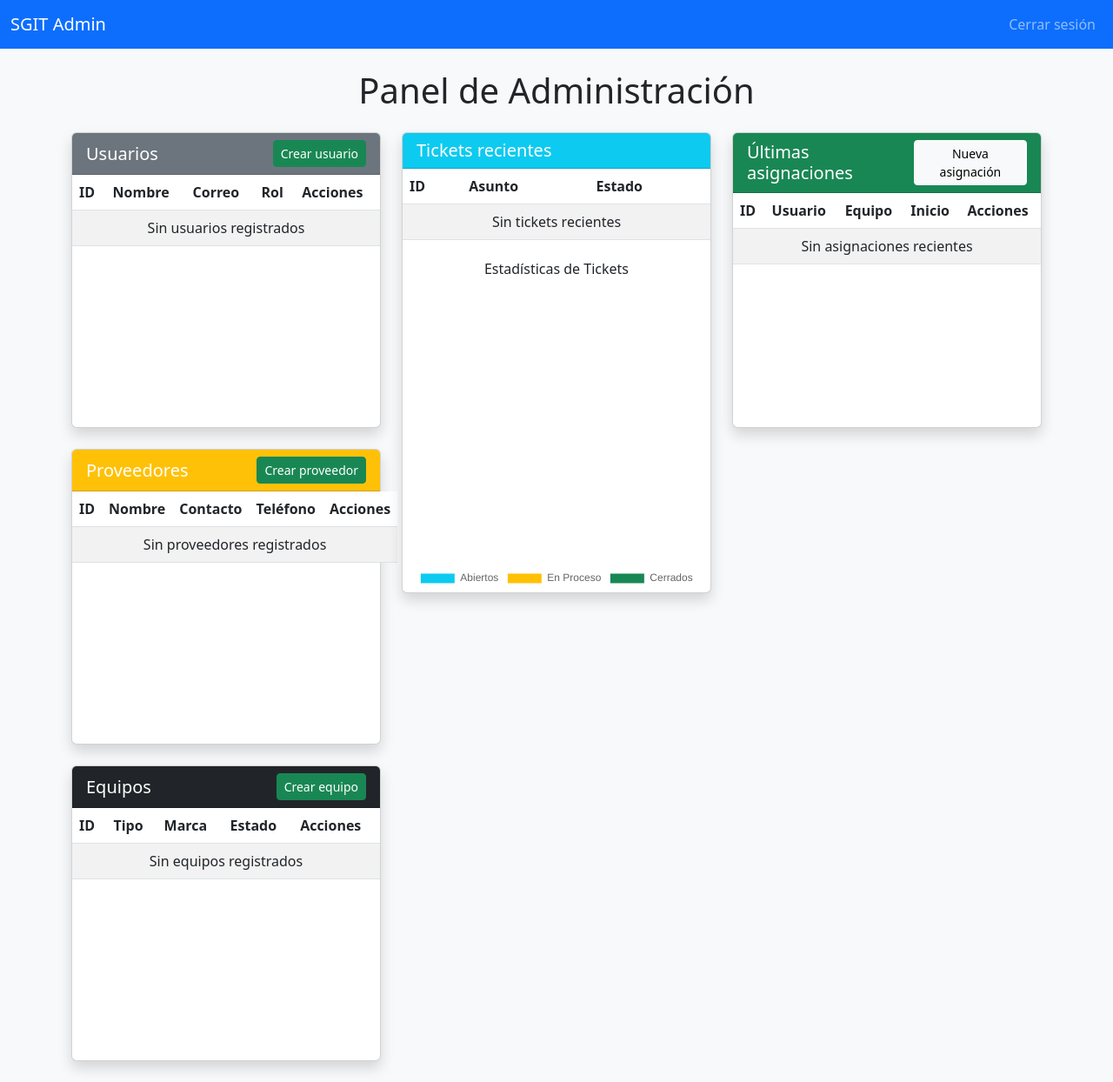
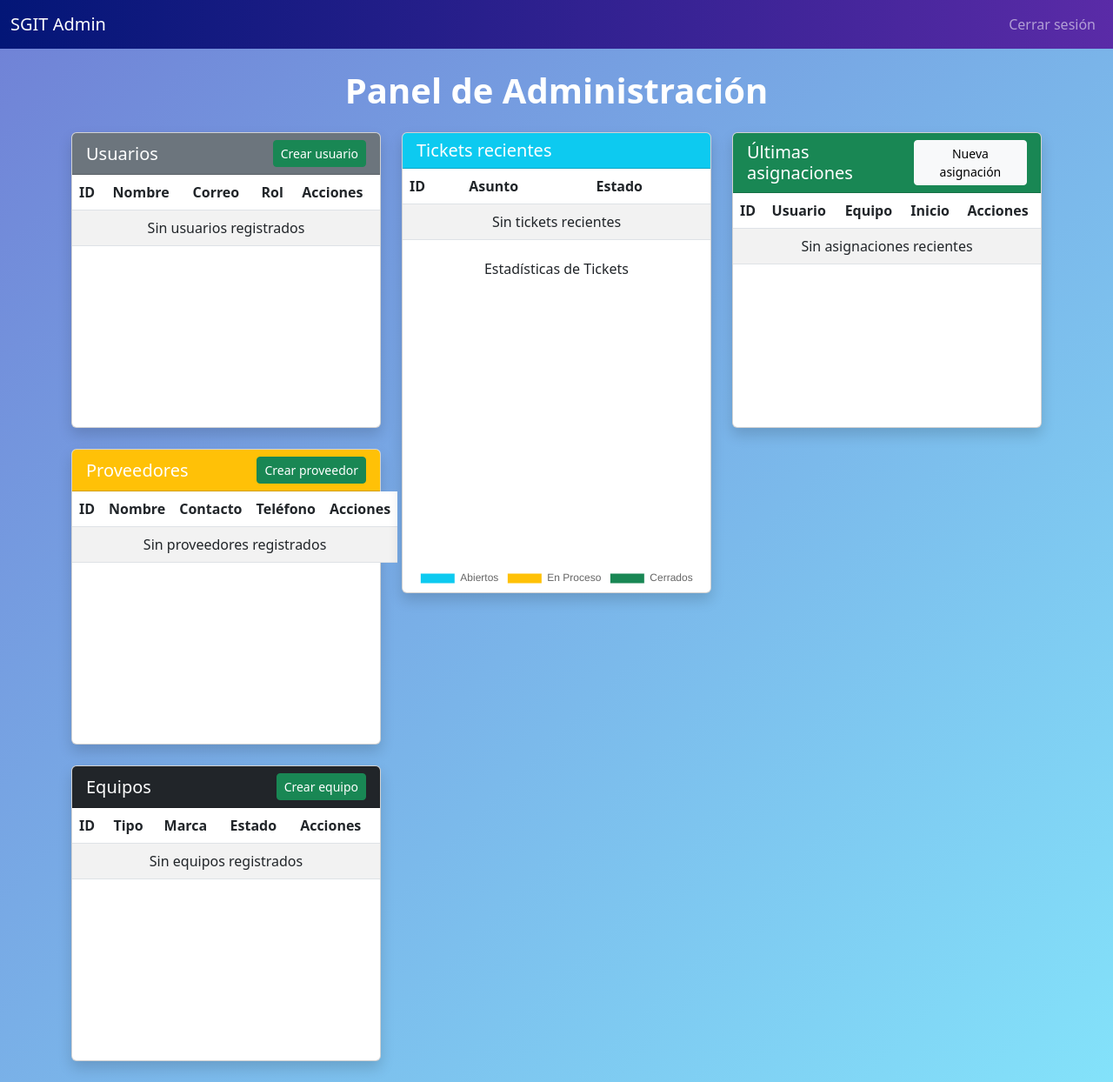
Before and after one commit to vrca26/SGIT, a FastAPI app: page /asignaciones in a window 1280 px wide. Shown: the whole page at 87% size. Run offline with FastAPI, Linux system fonts and the light colour scheme.

Commit message:
Enhance UI by adding background gradients to login and admin dashboard pages; improve navbar styling and header text visibility.

```diff
--- a/templates/dashboard_admin.html
+++ b/templates/dashboard_admin.html
@@ -17,10 +17,19 @@
                 max-width: 100%;
             }
         }
+        body {
+            /* Degradado tipo Odoo: violeta a azul */
+            min-height: 100vh;
+            background: linear-gradient(135deg,rgb(112, 129, 214) 0%,rgb(131, 226, 250) 100%);
+            /* Puedes ajustar los colores a tu gusto */
+        }
+        .custom-navbar {
+        background: linear-gradient(90deg,rgb(3, 22, 119) 0%,rgb(90, 43, 167) 100%) !important;
+        }
     </style>
 </head>
 <body class="bg-light">
-    <nav class="navbar navbar-expand-lg navbar-dark bg-primary">
+    <nav class="navbar navbar-expand-lg navbar-dark bg-primary custom-navbar">
         <div class="container-fluid">
             <a class="navbar-brand" href="#">SGIT Admin</a>
             <div class="collapse navbar-collapse">
@@ -34,7 +43,7 @@
     </nav>
 
     <div class="container my-4">
-        <h1 class="mb-4 text-center">Panel de Administración</h1>
+        <h1 class="mb-4 text-center text-white fw-bold" style="font-weight:900;">Panel de Administración</h1>
         {% if error %}
         <div class="alert alert-danger text-center">
             {{ error }}
```
Also changed, not shown: templates/login.html (+9 -0 lines).
